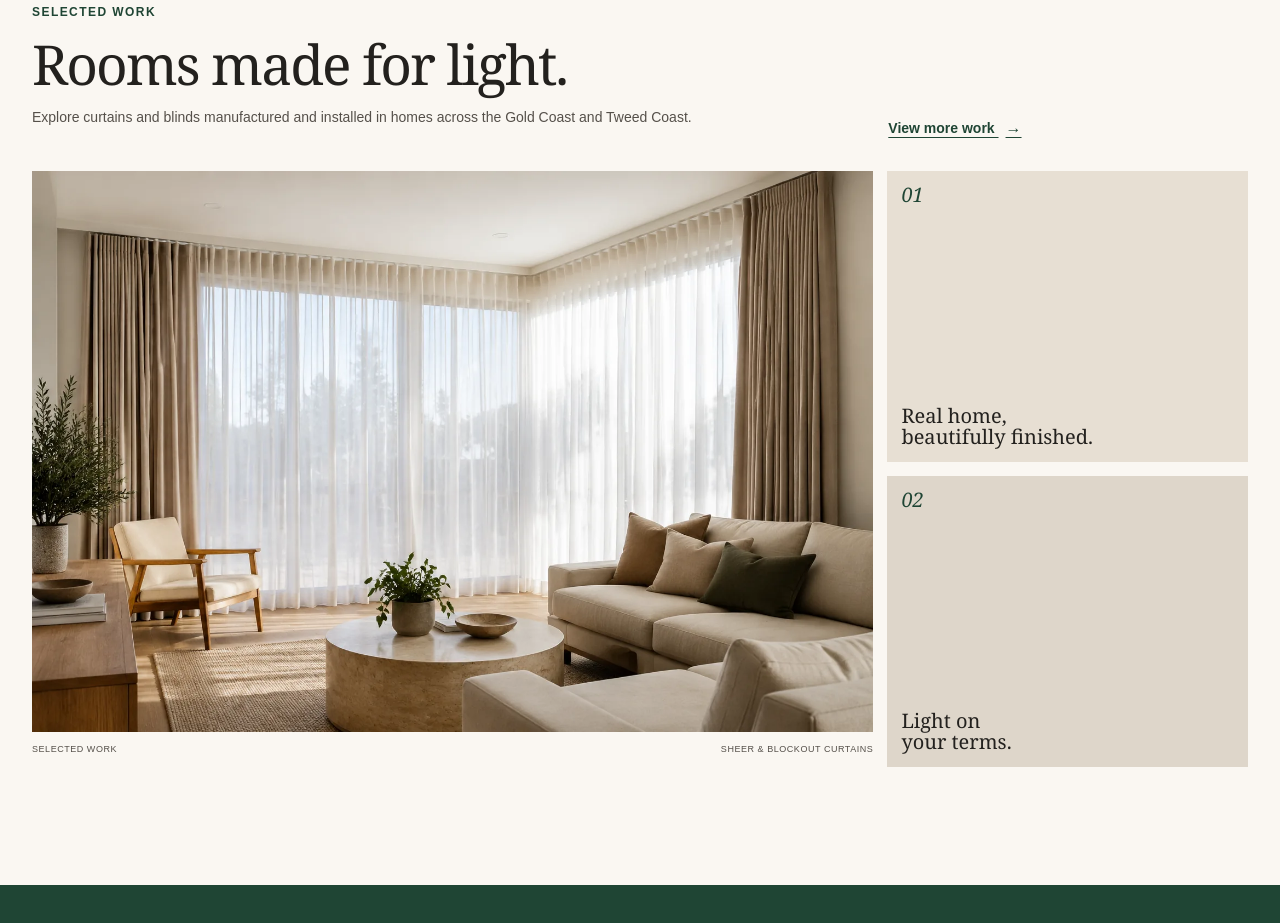
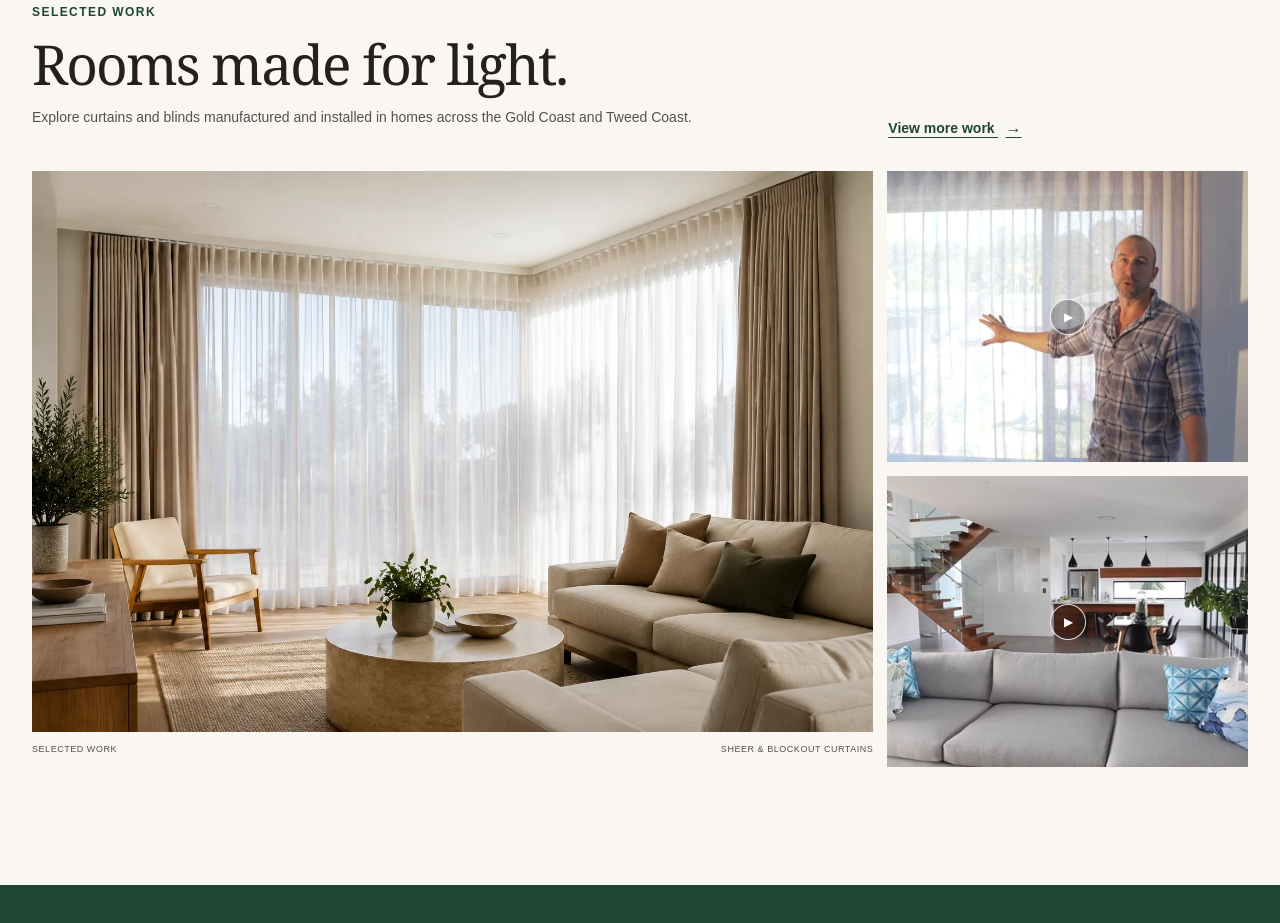
Before and after one commit to LXMachado/AC-B-draft, a plain HTML site: page index.html in a window 1280 px wide. Shown: the part 2931-3854 px from the top of the page. Drawn offline with Linux system fonts and the light colour scheme.

Commit message:
feat(gallery): replace side placeholders with video preview links
Swap the two placeholder side cards in the gallery section for Vimeo
video preview links, each with a custom thumbnail, accessible labels,
and a centered play indicator. This surfaces actual project video
content in the gallery rather than decorative placeholder text.

- Add Broadbeach and modern bedroom video thumbnails
- Restyle `.work-placeholder` into a `.work-video` block with cover-fit
  imagery, hover zoom, and focus-visible outline
- Add a circular `.play-icon` overlay positioned over each thumbnail

```diff
--- a/index.html
+++ b/index.html
@@ -282,14 +282,40 @@
               </figcaption>
             </figure>
             <div class="gallery-side">
-              <div class="work-placeholder one">
-                <span>01</span>
-                <p>Real home,<br />beautifully finished.</p>
-              </div>
-              <div class="work-placeholder two">
-                <span>02</span>
-                <p>Light on<br />your terms.</p>
-              </div>
+              <a
+                class="work-video"
+                href="https://vimeo.com/230565411?fl=pl&amp;fe=cm"
+                target="_blank"
+                rel="noopener noreferrer"
+                aria-label="Watch the modern bedroom curtains and blinds video"
+              >
+                <img
+                  src="assets/gallery/modern-bedroom-video-thumb.jpg"
+                  width="640"
+                  height="360"
+                  alt="Modern bedroom with wave-fold curtains and a roller blind"
+                  loading="lazy"
+                  decoding="async"
+                />
+                <span class="play-icon" aria-hidden="true">▶</span>
+              </a>
+              <a
+                class="work-video"
+                href="https://vimeo.com/174149601?fl=pl&amp;fe=cm"
+                target="_blank"
+                rel="noopener noreferrer"
+                aria-label="Watch the Broadbeach home tour video"
+              >
+                <img
+                  src="assets/gallery/broadbeach-video-thumb.jpg"
+                  width="640"
+                  height="360"
+                  alt="Broadbeach home featuring custom curtains and blinds"
+                  loading="lazy"
+                  decoding="async"
+                />
+                <span class="play-icon" aria-hidden="true">▶</span>
+              </a>
             </div>
           </div>
         </div>
--- a/styles.css
+++ b/styles.css
@@ -434,27 +434,43 @@ h3 {
   grid-template-columns: 1fr 1fr;
   gap: 14px;
 }
-.work-placeholder {
+.work-video {
   height: 154px;
-  padding: 14px;
-  display: flex;
-  flex-direction: column;
-  justify-content: space-between;
-}
-.work-placeholder span {
-  font: 400 20px/1 var(--serif);
-  color: var(--green);
-  font-style: italic;
-}
-.work-placeholder p {
-  font: 400 20px/1.08 var(--serif);
-  margin: 0;
-}
-.one {
+  position: relative;
+  display: block;
+  overflow: hidden;
   background: var(--taupe);
 }
-.two {
-  background: var(--border);
+.work-video img {
+  display: block;
+  width: 100%;
+  height: 100%;
+  object-fit: cover;
+  transition: transform 240ms ease;
+}
+.work-video:hover img {
+  transform: scale(1.04);
+}
+.play-icon {
+  position: absolute;
+  top: 50%;
+  left: 50%;
+  display: grid;
+  width: 36px;
+  height: 36px;
+  place-items: center;
+  transform: translate(-50%, -50%);
+  border: 1px solid rgb(255 255 255 / 85%);
+  border-radius: 50%;
+  color: #fff;
+  background: rgb(0 0 0 / 28%);
+  font-size: 12px;
+  line-height: 1;
+  padding-left: 2px;
+}
+.work-video:focus-visible {
+  outline: 2px solid var(--green);
+  outline-offset: 3px;
 }
 .content-note {
   font-size: 14px;
@@ -842,7 +858,7 @@ button:focus-visible {
     grid-template-columns: 1fr;
     grid-template-rows: 1fr 1fr;
   }
-  .work-placeholder {
+  .work-video {
     height: auto;
   }
   .review-grid {
```
Also changed, not shown: assets/gallery/broadbeach-video-thumb.jpg (added), assets/gallery/modern-bedroom-video-thumb.jpg (added).
